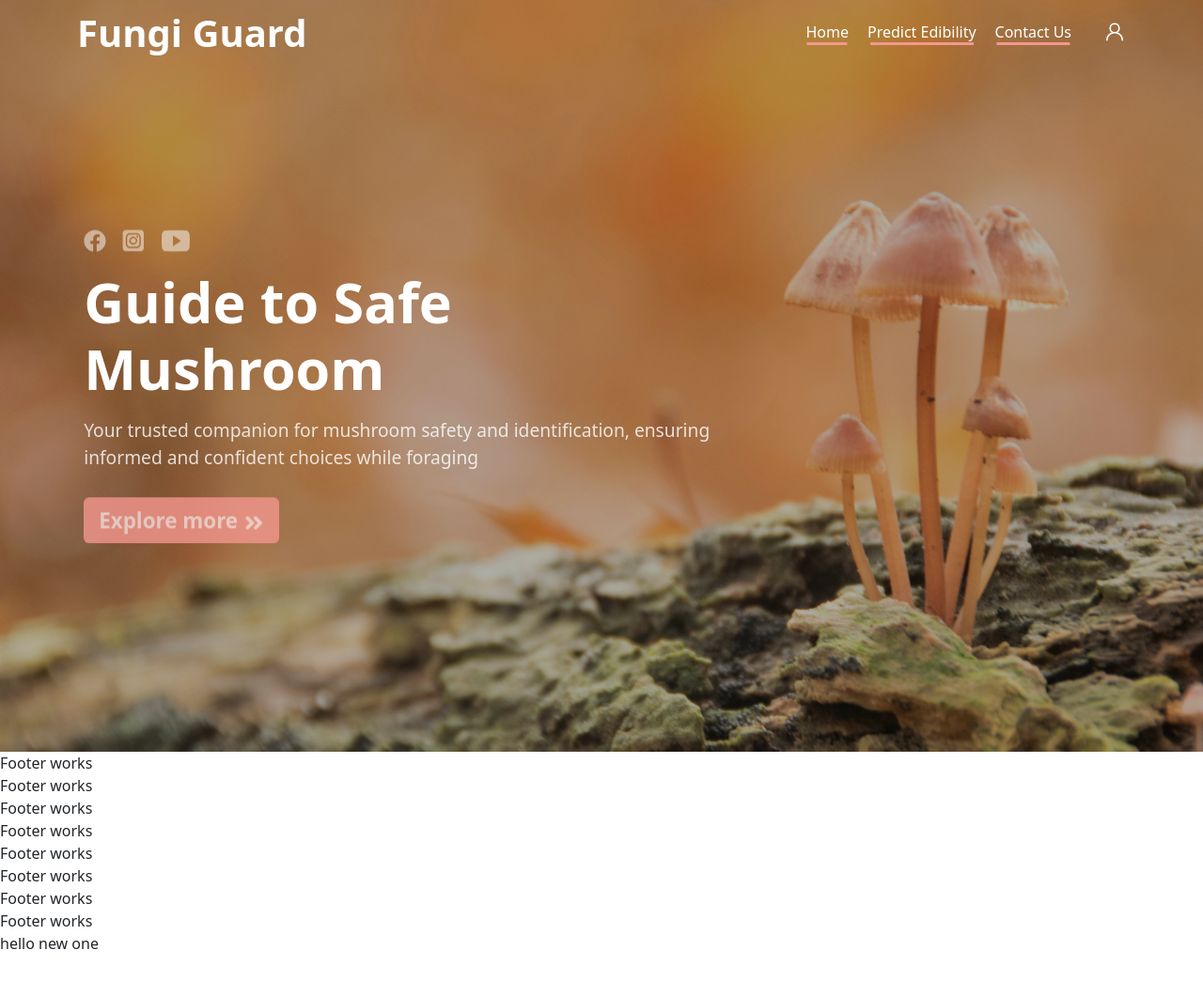
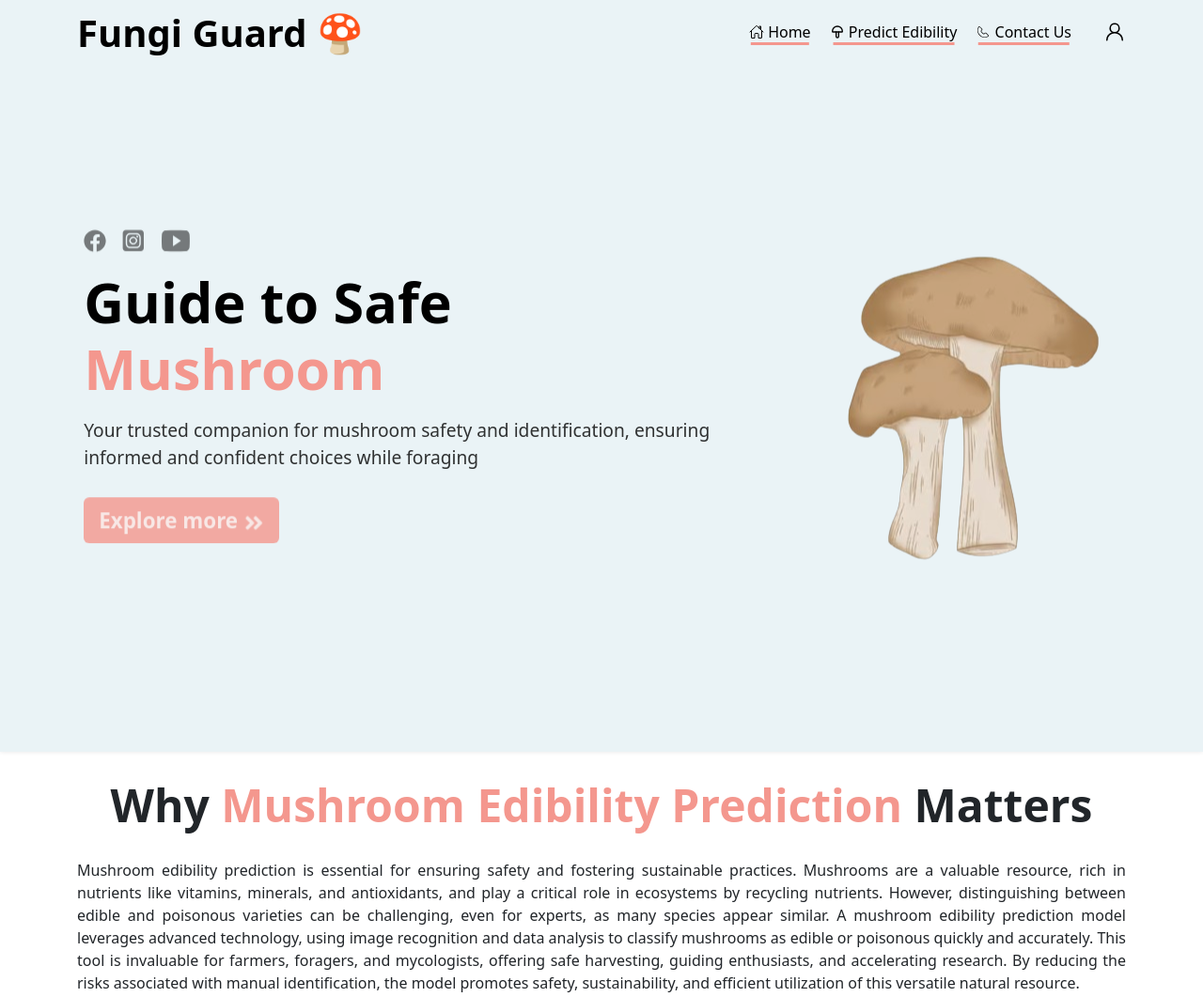
Before and after one commit to chamod-lakshitha/fungiguard_frontend, a React app: page / in a window 1280 px wide. Shown: the top 1061 px of the page at 94% size. Before the commit the page ends 1016 px from the top, so only its background shows below. Built offline with nearby package versions, Linux system fonts and the light colour scheme.

Commit message:
new header

```diff
--- a/src/components/Header.js
+++ b/src/components/Header.js
@@ -1,8 +1,10 @@
 import { useState } from 'react';
 import { FaFacebook, FaAngleDoubleRight } from 'react-icons/fa';
-import { IoLogoYoutube } from 'react-icons/io5';
+import { IoHomeOutline, IoLogoYoutube } from 'react-icons/io5';
 import { FaSquareInstagram } from 'react-icons/fa6';
 import { GoPerson } from 'react-icons/go';
+import { TbMushroom } from 'react-icons/tb';
+import { CiPhone } from 'react-icons/ci';
 import './styles/header.styles.scss';
 
 function Header() {
@@ -13,14 +15,37 @@ function Header() {
   };
 
   return (
-    <div className="navbar__outer">
+    <div
+      className="navbar__outer"
+      style={{
+        overflow: 'hidden',
+        backgroundColor: '#E8F1F5',
+        boxShadow: '0 0 5px rgba(0, 0, 0, 0.1)',
+      }}
+    >
       <div className="hero__outer">
+        <div className="hero__image__outer">
+          <img
+            className="hero__image"
+            src={require('../assets/created_cover.png')}
+            alt="hero_image"
+          />
+        </div>
         <div className="navbar__inner container d-flex align-items-center justify-content-between position-relative">
-          <span className="navbar__title fs-1 fw-bold">Fungi Guard</span>
+          <span className="navbar__title fs-1 fw-bold">Fungi Guard 🍄</span>
           <ul className="navbar__list d-flex align-items-center justify-content-between m-0 p-0 list-unstyled">
-            <li>Home</li>
-            <li>Predict Edibility</li>
-            <li>Contact Us</li>
+            <li>
+              <IoHomeOutline />
+              &nbsp;Home
+            </li>
+            <li>
+              <TbMushroom />
+              &nbsp;Predict Edibility
+            </li>
+            <li>
+              <CiPhone />
+              &nbsp;Contact Us
+            </li>
             <GoPerson className="user__icon fs-4 mt-1 ms-4" />
             <div
               className={`menu__toggle ${open ? 'open' : ''}`}
@@ -54,7 +79,9 @@ function Header() {
                 style={{ fontSize: '1.87rem' }}
               />
             </span>
-            <h2 className="fw-bold pb-2">Guide to Safe Mushroom</h2>
+            <h2 className="fw-bold pb-2">
+              Guide to Safe<span style={{ color: '#f4978e' }}> Mushroom</span>
+            </h2>
             <h4>
               Your trusted companion for mushroom safety and identification,
               ensuring informed and confident choices while foraging
--- /dev/null
+++ b/src/components/Info.js
@@ -0,0 +1,31 @@
+import React from 'react';
+import './styles/info.styles.scss';
+
+function Info() {
+  return (
+    <div className="container w-100 mt-4 pt-1 info__outer">
+      <h2 className="text-center fw-bold info__header">
+        Why&nbsp;
+        <span className="info__span">Mushroom Edibility Prediction </span>
+        Matters
+      </h2>
+      <p className="mt-4 pt-1 info__text">
+        Mushroom edibility prediction is essential for ensuring safety and
+        fostering sustainable practices. Mushrooms are a valuable resource, rich
+        in nutrients like vitamins, minerals, and antioxidants, and play a
+        critical role in ecosystems by recycling nutrients. However,
+        distinguishing between edible and poisonous varieties can be
+        challenging, even for experts, as many species appear similar. A
+        mushroom edibility prediction model leverages advanced technology, using
+        image recognition and data analysis to classify mushrooms as edible or
+        poisonous quickly and accurately. This tool is invaluable for farmers,
+        foragers, and mycologists, offering safe harvesting, guiding
+        enthusiasts, and accelerating research. By reducing the risks associated
+        with manual identification, the model promotes safety, sustainability,
+        and efficient utilization of this versatile natural resource.
+      </p>
+    </div>
+  );
+}
+
+export default Info;
--- a/src/components/styles/header.styles.scss
+++ b/src/components/styles/header.styles.scss
@@ -1,13 +1,130 @@
 $primary-color: #f4978e;
-$text-color: #fff;
+$text-color: #000;
 
 .hero__outer {
-  background: url('../../assets/cover_mushroom.jpg') center / cover no-repeat;
+  position: relative;
   width: 100vw;
   height: 100svh;
 
-  @media (max-width: 426px) {
-    background-position: 70% 0;
+  .hero__image__outer {
+    position: absolute;
+    margin-top: 10px;
+    width: 100vw;
+    height: 100svh;
+
+    .hero__image {
+      position: absolute;
+      top: 50%;
+      transform: translateY(-42.5%) !important;
+      right: 100px;
+      opacity: 0;
+      animation: fade 1s ease-in-out 1s forwards;
+
+      @media (max-width: 1265px) {
+        width: 290px;
+        height: auto;
+        right: 80px;
+      }
+
+      @media (max-width: 1200px) {
+        width: 275px;
+        height: auto;
+        right: 70px;
+      }
+
+      @media (max-width: 992px) {
+        margin-top: 10px;
+        width: 240px;
+        height: auto;
+        right: 150px;
+      }
+
+      @media (max-width: 985px) {
+        right: 140px;
+      }
+
+      @media (max-width: 970px) {
+        right: 120px;
+      }
+
+      @media (max-width: 925px) {
+        right: 90px;
+      }
+
+      @media (max-width: 880px) {
+        right: 70px;
+      }
+
+      @media (max-width: 820px) {
+        right: 60px;
+      }
+
+      @media (max-width: 769px) {
+        width: 200px;
+        height: auto;
+        right: 120px;
+      }
+
+      @media (max-width: 730px) {
+        right: 100px;
+      }
+
+      @media (max-width: 685px) {
+        right: 90px;
+      }
+
+      @media (max-width: 675px) {
+        width: 175px;
+        height: auto;
+        right: 90px;
+      }
+
+      @media (max-width: 672px) {
+        right: 85px;
+      }
+
+      @media (max-width: 665px) {
+        right: 80px;
+      }
+
+      @media (max-width: 660px) {
+        right: 70px;
+      }
+
+      @media (max-width: 640px) {
+        right: 60px;
+      }
+
+      @media (max-width: 630px) {
+        right: 50px;
+      }
+
+      @media (max-width: 576px) {
+        right: 10px;
+      }
+
+      @media (max-height: 470px) {
+        top: 0;
+        transform: translateY(85px) !important;
+      }
+
+      @media (max-width: 415px) {
+        right: 5px;
+      }
+
+      @media (max-width: 380px) {
+        right: 2px;
+      }
+
+      @keyframes fade {
+        from {
+          opacity: 0;
+        }
+        to {
+          opacity: 1;
+        }
+      }
+    }
   }
 }
 
@@ -37,6 +154,12 @@ $text-color: #fff;
 
   .navbar__list {
     animation: fade_left 1s ease-in-out;
+
+    li {
+      display: inline-flex;
+      align-items: center;
+      justify-content: center;
+    }
 
     @media (max-width: 768px) {
       li {
@@ -80,10 +203,6 @@ $text-color: #fff;
     .user__icon {
       cursor: pointer;
       margin-top: -1.5px !important;
-
-      @media screen and (max-width: 768px) {
-        // margin-right: px;
-      }
     }
 
     @media screen and (max-width: 768px) {
@@ -206,7 +325,7 @@ $text-color: #fff;
   position: absolute;
   inset: 0;
   padding-top: 65px;
-  background-color: rgba(0, 0, 0, 0.3);
+  background-color: rgba(255, 255, 255, 0.1);
   z-index: 1;
 
   .hero__content {
@@ -217,7 +336,7 @@ $text-color: #fff;
     transform: translate(-50%, calc(-50% + 10px));
     color: $text-color;
 
-    @media (max-height: 450px) {
+    @media (max-height: 470px) {
       top: 0;
       transform: translate(-50%, 85px);
     }
@@ -243,6 +362,10 @@ $text-color: #fff;
         opacity: 0.5;
         margin-bottom: 7.5px;
         transition: opacity 0.2s;
+
+        @media (max-width: 768px) {
+          font-size: 1.45rem !important;
+        }
 
         @media (max-width: 675px) {
           font-size: 1.5rem !important;
@@ -289,8 +412,18 @@ $text-color: #fff;
         font-size: 2.8rem;
       }
 
+      @media (max-width: 992px) {
+        max-width: 40vw;
+      }
+
+      @media (max-width: 768px) {
+        font-size: 2.55rem;
+        max-width: 40vw;
+      }
+
       @media (max-width: 675px) {
         font-size: 2.5rem;
+        max-width: 48vw;
       }
 
       @media (max-width: 465px) {
@@ -334,8 +467,18 @@ $text-color: #fff;
         font-size: 1.2rem;
       }
 
+      @media (max-width: 992px) {
+        max-width: 47vw;
+      }
+
+      @media (max-width: 768px) {
+        font-size: 1.05rem;
+        max-width: 38vw;
+      }
+
       @media (max-width: 675px) {
         font-size: 1rem;
+        max-width: 50vw;
       }
 
       @media (max-width: 465px) {
@@ -376,13 +519,17 @@ $text-color: #fff;
       animation: fade_up 1s ease-in-out 1s forwards;
 
       &:hover {
-        color: $text-color;
+        color: white;
         opacity: 0.9 !important;
         transform: translateY(2px) !important;
       }
 
       @media (max-width: 1435px) {
         font-size: 1.4rem !important;
+      }
+
+      @media (max-width: 768px) {
+        font-size: 1.27rem !important;
       }
 
       @media (max-width: 675px) {
--- /dev/null
+++ b/src/components/styles/info.styles.scss
@@ -0,0 +1,14 @@
+$primary-color: #f4978e;
+
+.info__header {
+  font-size: 3rem;
+
+  .info__span {
+    color: $primary-color;
+  }
+}
+
+.info__text {
+  line-height: 1.5;
+  text-align: justify;
+}
--- a/src/index.js
+++ b/src/index.js
@@ -2,11 +2,13 @@ import React from 'react';
 import ReactDOM from 'react-dom/client';
 import Header from './components/Header';
 import Footer from './components/Footer';
+import Info from './components/Info';
 
 const root = ReactDOM.createRoot(document.getElementById('root'));
 root.render(
   <React.StrictMode>
     <Header />
+    <Info />
     <Footer />
     <div>hello new one</div>
   </React.StrictMode>
```
Also changed, not shown: src/assets/created_cover.png (added).
